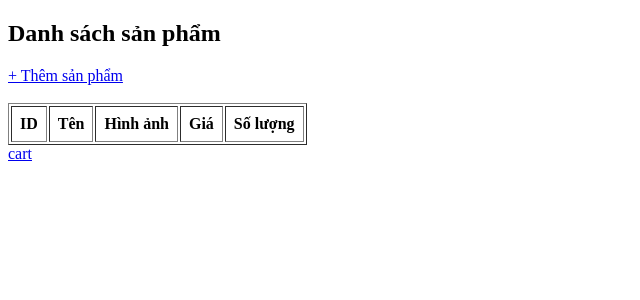
After one commit to hosyluang/Python_SQL_JS, a Flask app: page /cart in a window 1280 px wide. The commit adds this page. Shown: the top 300 px of the page, without its empty margins (0-640 px from the left). Run offline with Flask 3, Linux system fonts and the light colour scheme; lists and menus that the app fills with data are empty.

Commit message:
Lần commit đầu tiên

```diff
--- a/app.py
+++ b/app.py
@@ -1,10 +1,11 @@
 import os
 from flask import Flask, send_from_directory
-from db_config import init_db, close_db, get_db
+from db_config import init_db, close_db
 from routes.login import login_bp
 from routes.register import reister_bp
 from routes.index import index_bp
 from routes.product import product_bp
+from routes.cart import cart_bp
 
 app = Flask(__name__)
 app.secret_key = "abc"
@@ -15,6 +16,7 @@ app.register_blueprint(product_bp)
 app.register_blueprint(index_bp)
 app.register_blueprint(login_bp)
 app.register_blueprint(reister_bp)
+app.register_blueprint(cart_bp)
 
 with app.app_context():
     init_db()
--- /dev/null
+++ b/routes/cart.py
@@ -0,0 +1,39 @@
+from flask import Blueprint, render_template, session, request, jsonify
+from db_config import get_db
+
+cart_bp = Blueprint('cart', __name__)
+
+@cart_bp.route('/cart')
+def cart():
+    return render_template('layout/cart.html')
+
+@cart_bp.route('/add-to-cart', methods=['POST'])
+def add_to_cart():
+    product_id = request.json.get('product_id')
+    db = get_db()
+    product = db.execute("SELECT * FROM product WHERE id = ?", (product_id,)).fetchone()
+    cart = session.get('cart', [])
+    found = False
+    for item in cart:
+        if item['id'] == product_id:
+            item['qty'] += 1
+            found = True
+            break
+    if not found:
+        product_data = {
+            'price': product['price'],
+            'image': product['image'],
+            'name': product['title'],
+            'qty': 1,
+            'id': product['id'],
+        }
+        cart.append(product_data)
+    session['cart'] = cart
+
+    return jsonify({'status': 'success', 'product': session['cart']})
+
+
+@cart_bp.route('/show-cart')
+def show_cart():
+    cart = session.get('cart', [])
+    return render_template('layout/cart.html', products=cart)
--- /dev/null
+++ b/templates/layout/cart.html
@@ -0,0 +1,43 @@
+<!DOCTYPE html>
+<html lang="en">
+    <head>
+        <meta charset="UTF-8" />
+        <title>Danh sách sản phẩm</title>
+    </head>
+
+    <body>
+        <h2>Danh sách sản phẩm</h2>
+        <a href="/">+ Thêm sản phẩm</a>
+        <br />
+        <br />
+        <table border="1" cellpadding="8">
+            <thead>
+                <tr>
+                    <th>ID</th>
+                    <th>Tên</th>
+                    <th>Hình ảnh</th>
+                    <th>Giá</th>
+                    <th>Số lượng</th>
+                </tr>
+            </thead>
+            <tbody>
+                {% for product in products %}
+                <tr>
+                    <td>{{ product.id }}</td>
+                    <td>{{ product.name }}</td>
+                    <td>
+                        {% if product.image %}
+                        <img src="/uploads/{{ product.image }}" width="100" />
+                        {% else %} Không có ảnh {% endif %}
+                    </td>
+                    <td>{{ product.price }}</td>
+                    <td>{{ product.qty }}</td>
+                </tr>
+                {% endfor %}
+            </tbody>
+        </table>
+        <!-- <h1><button class="add-btn" id="5">test ajax</button></h1> -->
+        <a href="/show-cart">cart</a>
+        <script src="https://code.jquery.com/jquery-3.6.0.min.js"></script>
+    </body>
+</html>
--- a/templates/layout/main.html
+++ b/templates/layout/main.html
@@ -19,5 +19,6 @@
         {% include 'layout/footer.html' %}
 
         <!-- Goi js vao day (neuco) -->
+
     </body>
 </html>
```
Also changed, not shown: templates/index.html (+26 -4 lines), templates/layout/header.html (+7 -1 lines).
